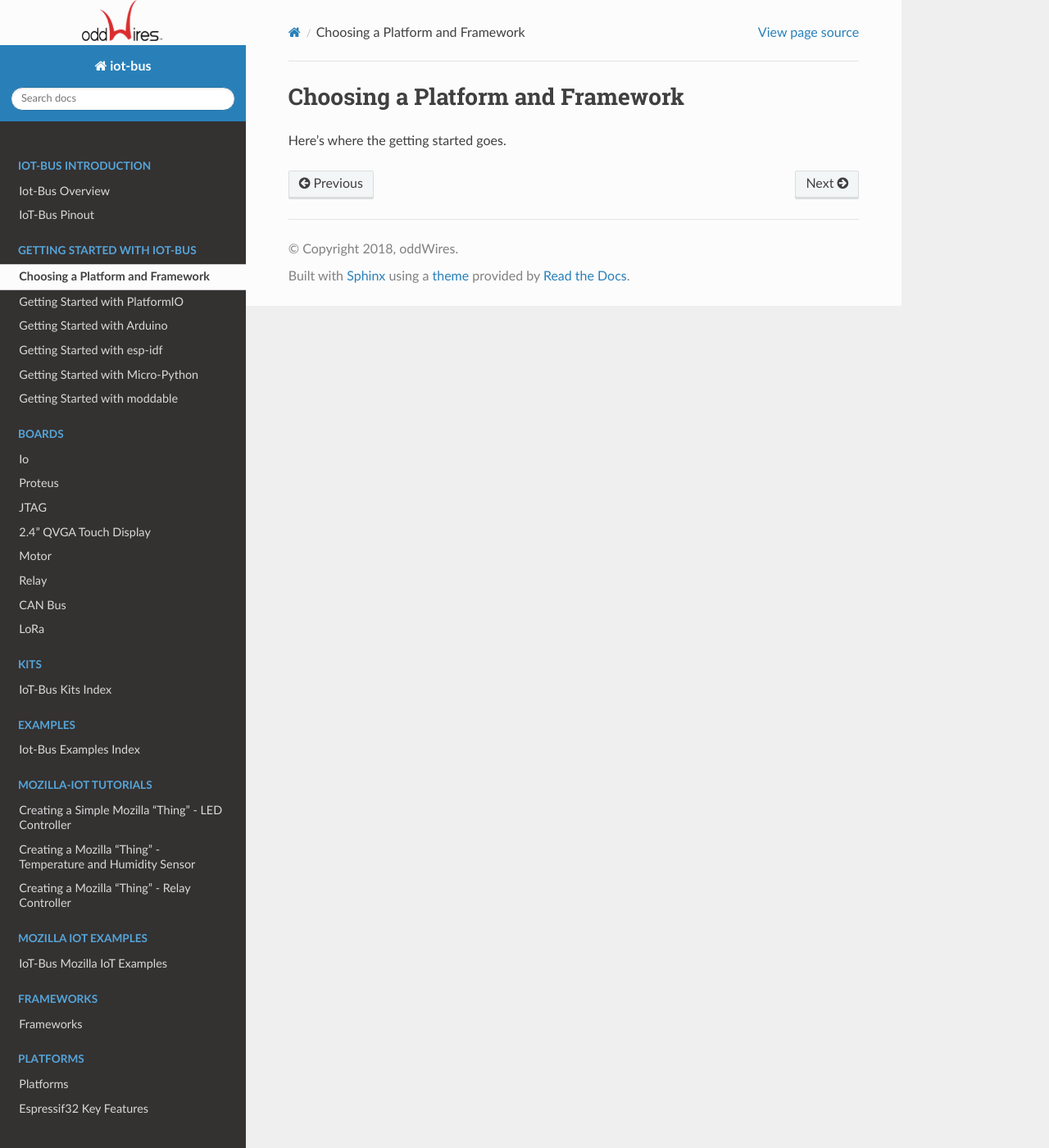
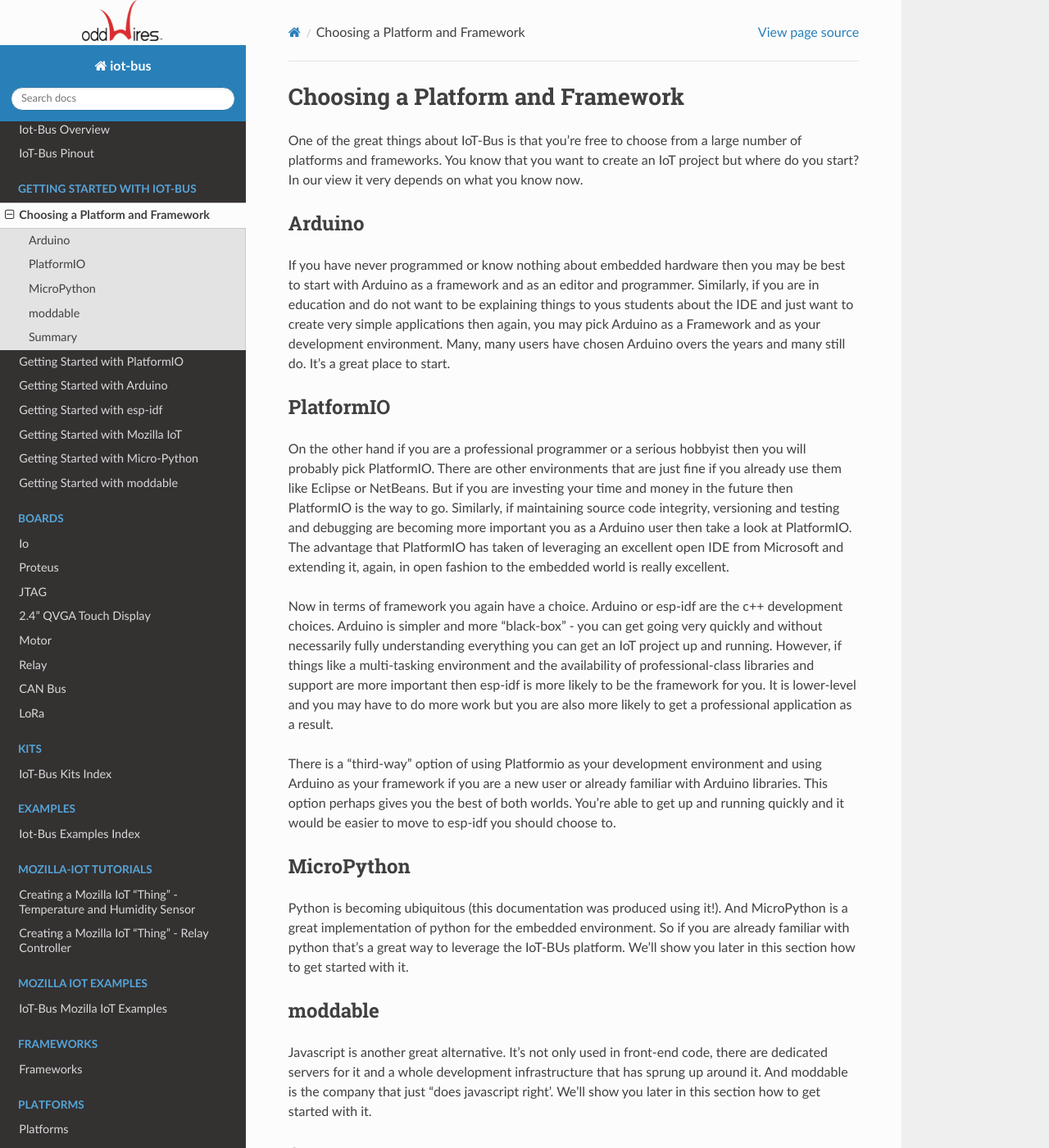
Before and after one commit to iot-bus/iot-bus.github.io, a Sphinx documentation site: the page built from docs/source/getting-started/iot-bus-getting-started.rst, in a window 1280 px wide and 1400 px high. Shown: the whole window at 82% size. Built offline with Sphinx 7.4.7 and the Read the Docs theme 2.0.0, drawn with Linux system fonts in a browser that asks for light colours; some of the changed text lies outside the part shown.

Commit message:
Added getting started overview

```diff
--- a/docs/source/boards/iot-bus-io.rst
+++ b/docs/source/boards/iot-bus-io.rst
@@ -34,7 +34,7 @@
     - On-board LED
 
 .. note:: Pin 5 is the default SS for the vSPI interface and provided you are not using
-them at the same time it will work just fine for either purpose.
+  them at the same time it will work just fine for either purpose.
 
 Schematic
 ---------
--- /dev/null
+++ b/docs/source/getting-started/iot-bus-getting-started-with-mozilla.rst
@@ -0,0 +1,4 @@
+.. _getting-started-with-mozilla-iot:
+
+Getting Started with Mozilla IoT
+================================
--- a/docs/source/getting-started/iot-bus-getting-started.rst
+++ b/docs/source/getting-started/iot-bus-getting-started.rst
@@ -3,4 +3,65 @@
 Choosing a Platform and Framework
 =================================
 
-Here's where the getting started goes.
+One of the great things about IoT-Bus is that you're free to choose from a large number of platforms and
+frameworks. You know that you want to create an IoT project but where do you start?
+In our view it very depends on what you know now.
+
+
+Arduino
+-------
+
+If you have never programmed or know nothing about embedded hardware then you may be best to
+start with Arduino as a framework and as an editor and programmer.
+Similarly, if you are in education and do not want to be explaining things to yous students about the IDE and
+just want to create very simple applications then again, you may pick
+Arduino as a Framework and as your development environment. Many, many users have chosen Arduino overs the years
+and many still do. It's a great place to start.
+
+PlatformIO
+----------
+
+On the other hand if you are a professional programmer or a serious hobbyist then you will
+probably pick PlatformIO. There are other environments that are just fine if you already use them like Eclipse or NetBeans.
+But if you are investing your time and money in the future then PlatformIO is the way to go.
+Similarly, if maintaining source code integrity, versioning and testing and debugging  are becoming more important you as a Arduino user then take a look at PlatformIO.
+The advantage that PlatformIO has taken of leveraging an excellent open IDE from Microsoft and extending it, again, in open fashion to the embedded world
+is really excellent.
+
+Now in terms of framework you again have a choice. Arduino or esp-idf are the c++ development choices.
+Arduino is simpler and more "black-box" - you can get going very quickly and without necessarily fully understanding
+everything you can get an IoT project up and running. However, if things like a multi-tasking environment and the availability of
+professional-class libraries and support are more important then esp-idf is more likely to be the framework for you.
+It is lower-level and you may have to do more work but you are also more likely to get a professional application as a result.
+
+There is a "third-way" option of using Platformio as your development environment and using
+Arduino as your framework if you are a new user or already familiar with Arduino libraries. This option perhaps gives you the best of both worlds.
+You're able to get up and running quickly and it would be easier to move to esp-idf you should choose to.
+
+MicroPython
+-----------
+
+Python is becoming ubiquitous (this documentation was produced using it!).
+And MicroPython is a great implementation of python for the embedded environment.
+So if you are already familiar with python that's a great way to leverage the IoT-BUs platform.
+We'll show you later in this section how to get started with it.
+
+moddable
+--------
+
+Javascript is another great alternative. It's not only used in front-end code, there are
+dedicated servers for it and a whole development infrastructure that has sprung up around it.
+And moddable is the company that just "does javascript right'. We'll show you later in this section how to get started with it.
+
+Summary
+-------
+
+So what would I do today? I'd get started! Buy a kit from oddWires. Take a look at Arduino, PlatformIO, MicroPython or moddable.
+You'll find more projects on the web that Arduino based so if you want to find
+somebody that's done something similar to what you want to do. You'll probably find it as an Arduino project somewhere.
+It's also not hard to take that same project and import it into PlatformIO and take it from there.
+
+If you're a seasoned C++ programmer then PlatformIO and the esp-idf framework is probably the way to go.
+MicroPython and moddable are great choices if you are already familiar with python or javascript respectively.
+Lastly there are other choices that may be even better when teaching students graphically such as MicroBlocks which runs wonderfully on IoT-Bus
+and does not require traditional line-by-line programming.
--- a/docs/source/index.rst
+++ b/docs/source/index.rst
@@ -61,6 +61,8 @@
 
    getting-started/iot-bus-getting-started-with-esp-idf
 
+   getting-started/iot-bus-getting-started-with-mozilla
+
    getting-started/iot-bus-getting-started-with-micro-python
 
    getting-started/iot-bus-getting-started-with-moddable
@@ -101,7 +103,6 @@
    :caption: Mozilla-IoT Tutorials
    :maxdepth: 1
 
-   tutorials/iot-bus-mozilla-led
    tutorials/iot-bus-mozilla-dht11
    tutorials/iot-bus-mozilla-relay
 
--- a/docs/source/tutorials/iot-bus-mozilla-dht11.rst
+++ b/docs/source/tutorials/iot-bus-mozilla-dht11.rst
@@ -1,4 +1,4 @@
 .. _iot-bus-mozilla-dht11:
 
-Creating a Mozilla "Thing" - Temperature and Humidity Sensor
-============================================================
+Creating a Mozilla IoT "Thing" - Temperature and Humidity Sensor
+================================================================
--- a/docs/source/tutorials/iot-bus-mozilla-led.rst
+++ /dev/null
@@ -1,4 +0,0 @@
-.. _iot-bus-mozilla-led:
-
-Creating a Simple Mozilla "Thing" - LED Controller
-==================================================
--- a/docs/source/tutorials/iot-bus-mozilla-relay.rst
+++ b/docs/source/tutorials/iot-bus-mozilla-relay.rst
@@ -1,4 +1,4 @@
 .. _iot-bus-mozilla-relay:
 
-Creating a Mozilla "Thing" - Relay Controller
-=============================================
+Creating a Mozilla IoT "Thing" - Relay Controller
+=================================================
```
